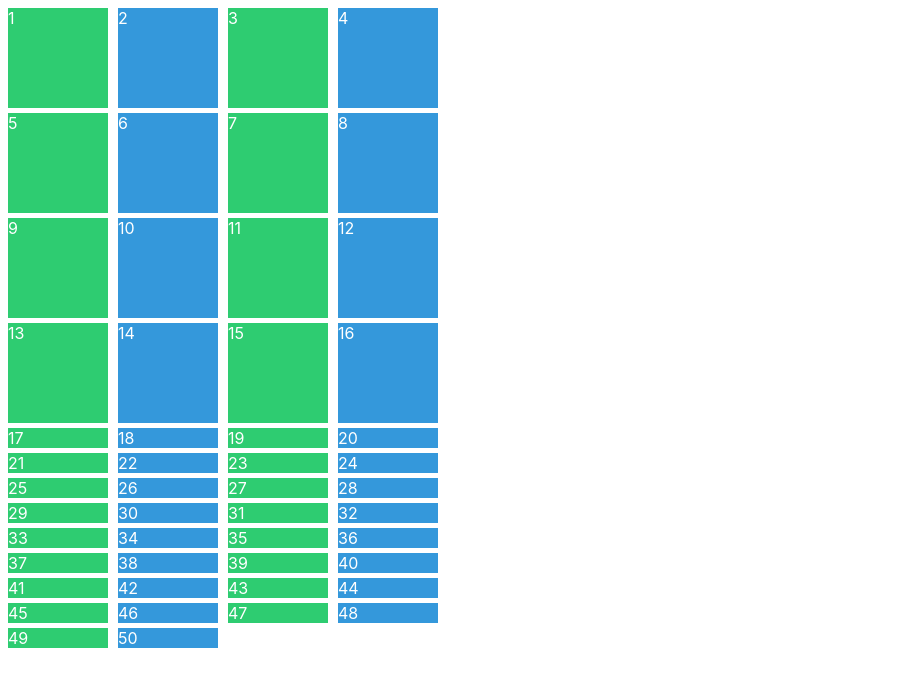
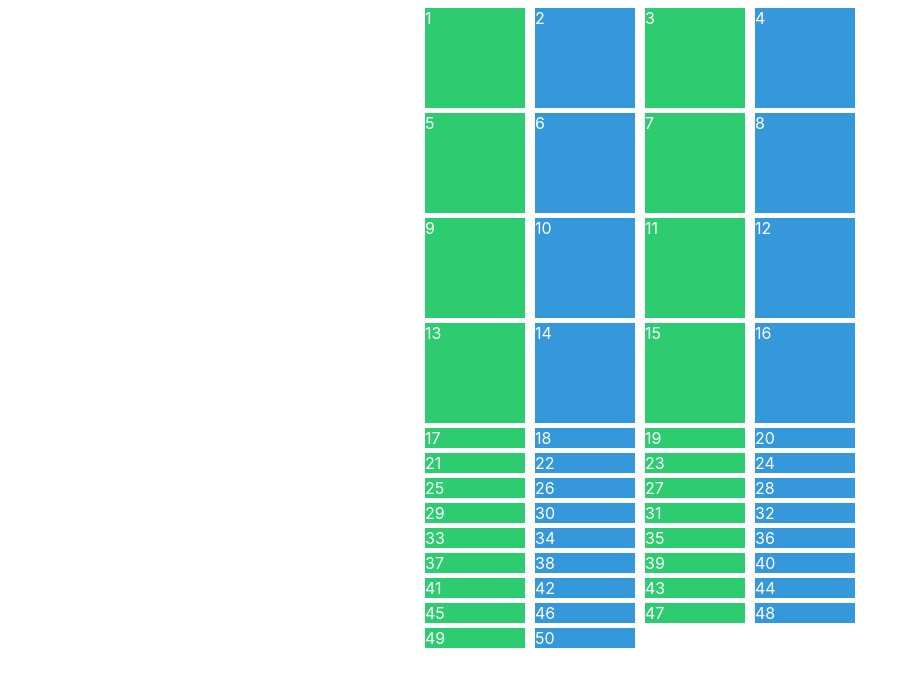
Before and after one commit to dongmin7208/scss, a plain HTML site: page index.html in a window 1280 px wide. Shown: the whole page, without its empty margins (0-910 px from the left). Drawn offline with Linux system fonts and the light colour scheme.

Commit message:
grid-auto-flow

```diff
--- a/index.css
+++ b/index.css
@@ -6,12 +6,15 @@ body {
 .grid {
   color: white;
   display: grid;
+  justify-content: center;
   /* gap: 5px; */
   column-gap: 10px;
   row-gap: 5px;
   grid-template-columns: repeat(4, 100px);
   grid-template-rows: repeat(4, 100px);
-  /* grid-auto-flow: column; */
+  grid-auto-flow: column;
+  grid-auto-flow: row;
+  /* grid-auto-rows: 100px; */
   /* grid-auto-columns: 100px; */
 }
 
```
